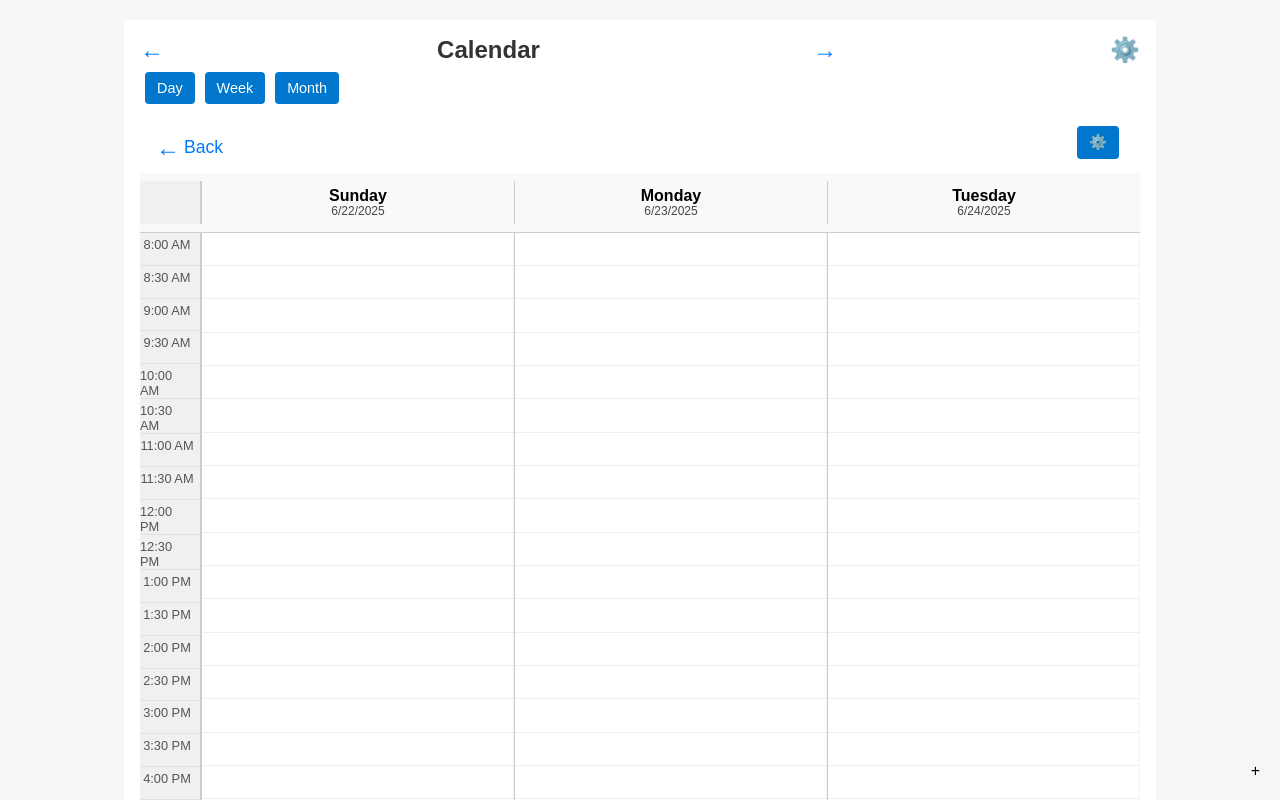
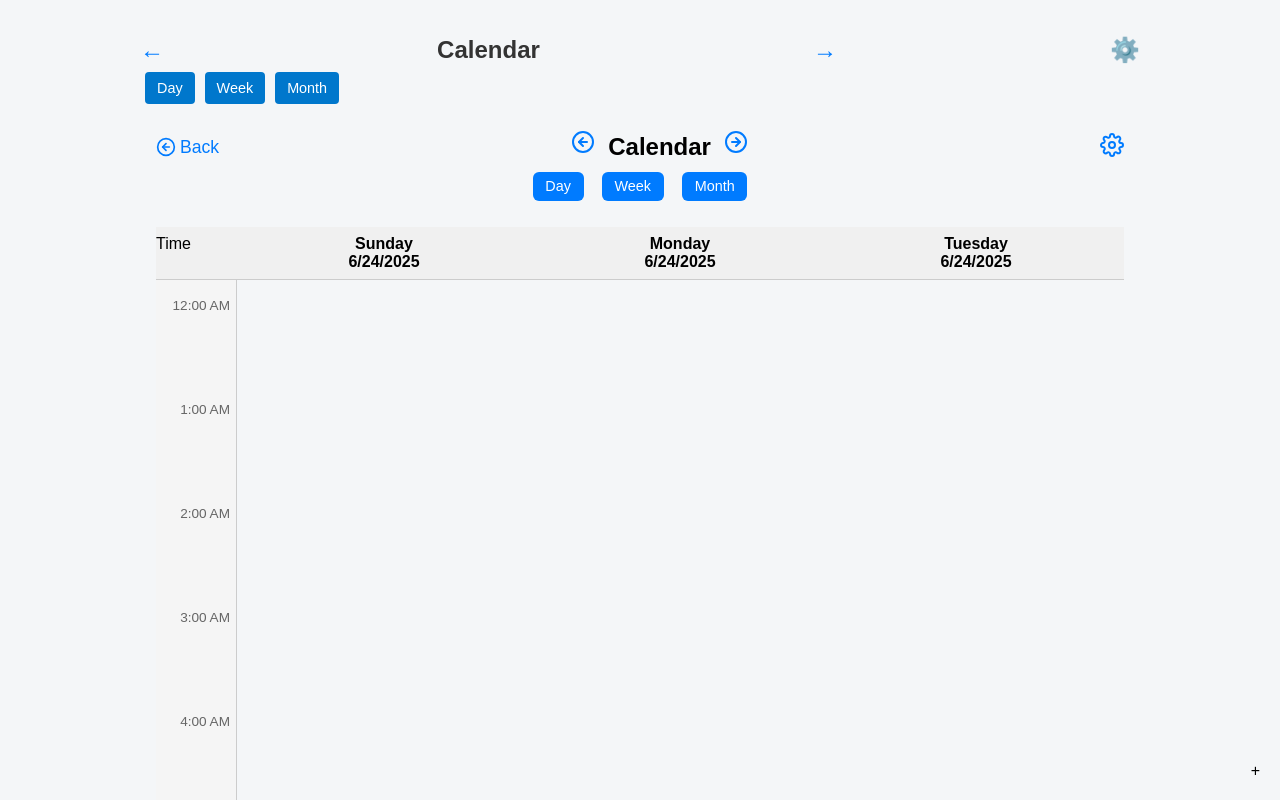
Before and after one commit to JMaraglia/crumb-v3, a React (Vite) app: page /calendar in a window 1280 px wide. Shown: the top 800 px of the page. Built offline with nearby package versions, Linux system fonts and the light colour scheme.

Commit message:
Fix: Implement 3/5/7-day view toggle and layout cleanu\

```diff
--- a/src/WeekView.jsx
+++ b/src/WeekView.jsx
@@ -1,184 +1,117 @@
 import React, { useState } from 'react';
-import { useNavigate } from 'react-router-dom';
-import './WeekView.css';
+import './CalendarPage.css';
+import { FiArrowLeftCircle, FiArrowRightCircle, FiPlusCircle, FiSettings } from 'react-icons/fi';
 
-const hourLabels = Array.from({ length: 18 }, (_, i) => {
-  const hour = 8 + Math.floor(i / 2);
-  const minutes = i % 2 === 0 ? '00' : '30';
-  const suffix = hour >= 12 ? 'PM' : 'AM';
-  const displayHour = hour > 12 ? hour - 12 : hour;
-  return `${displayHour}:${minutes} ${suffix}`;
-});
+const daysOfWeek = ['Sunday', 'Monday', 'Tuesday', 'Wednesday', 'Thursday', 'Friday', 'Saturday'];
 
-const timeKeys = Array.from({ length: 18 }, (_, i) => {
-  const hour = 8 + Math.floor(i / 2);
-  const minutes = i % 2 === 0 ? '00' : '30';
-  return `${hour.toString().padStart(2, '0')}:${minutes}`;
-});
-
-const fullDays = ['Sunday', 'Monday', 'Tuesday', 'Wednesday', 'Thursday', 'Friday', 'Saturday'];
-
-function WeekView({ itinerary = {}, customEvents = [], onEdit, onDoubleClick, currentWeekStart }) {
-  const navigate = useNavigate();
-  const [weekOffset, setWeekOffset] = useState(0);
-  const [viewMode, setViewMode] = useState(3);
+const WeekView = () => {
+  const [viewDays, setViewDays] = useState(3); // Default to 3-day view
+  const [startIndex, setStartIndex] = useState(0);
   const [showGearMenu, setShowGearMenu] = useState(false);
 
-  const days = fullDays.slice(0, viewMode);
-
-  const getStartOfWeek = () => {
-    return new Date(currentWeekStart);
+  const handleNext = () => {
+    setStartIndex((prev) => Math.min(prev + 1, 7 - viewDays));
   };
 
-  const getDateOfCurrentWeekday = (weekday) => {
-    const startOfWeek = getStartOfWeek();
-    const index = days.indexOf(weekday);
-    return new Date(startOfWeek.getFullYear(), startOfWeek.getMonth(), startOfWeek.getDate() + index);
+  const handlePrev = () => {
+    setStartIndex((prev) => Math.max(prev - 1, 0));
   };
 
-  const getEventsForDay = (day) => {
-    const calendarDate = getDateOfCurrentWeekday(day);
-
-    const filterEvents = (events) => {
-      return events.filter((event) => {
-        const eventDate = new Date(event.date);
-        const diffDays = Math.floor((calendarDate - eventDate) / (1000 * 60 * 60 * 24));
-        const sameWeekday = calendarDate.getDay() === eventDate.getDay();
-        const repeat = event.repeat || 'none';
-
-        if (!sameWeekday) return false;
-
-        switch (repeat) {
-          case 'none':
-            return calendarDate.toDateString() === eventDate.toDateString();
-          case 'weekly':
-            return diffDays % 7 === 0 && diffDays >= 0;
-          case 'biweekly':
-            return diffDays % 14 === 0 && diffDays >= 0;
-          case 'monthly':
-            return calendarDate.getDate() === eventDate.getDate();
-          case 'daily':
-            return diffDays >= 0;
-          default:
-            return false;
-        }
-      });
-    };
-
-    return [
-      ...filterEvents(Object.values(itinerary).flat()),
-      ...filterEvents(customEvents)
-    ];
+  const handleGearClick = () => {
+    setShowGearMenu((prev) => !prev);
   };
 
-  const handleClick = (event) => {
-    if (event.type === 'customer') {
-      navigate(`/notes/${event.id}`);
-    } else if (event.type === 'prospect') {
-      navigate(`/prospect-notes/${event.id}`);
-    } else {
-      onEdit && onEdit(event);
-    }
+  const handleGearOption = (days) => {
+    setViewDays(days);
+    setStartIndex(0);
+    setShowGearMenu(false);
   };
 
-  const renderEvents = (events, hourKey) => {
-    return events
-      .filter((event) => event.time === hourKey)
-      .map((event, i) => {
-        return (
-          <div
-            key={i}
-            className="event-entry"
-            style={{
-              top: `${i * 52}px`,
-              height: `48px`,
-              backgroundColor: event.color || '#007bff',
-              color: 'white',
-            }}
-            onClick={() => handleClick(event)}
-            onDoubleClick={() => onDoubleClick && onDoubleClick(event)}
-          >
-            {event.name || 'Unnamed Event'}
-          </div>
-        );
-      });
+  const renderHourLabels = () => {
+    const hours = [];
+    for (let i = 0; i < 24; i++) {
+      hours.push(
+        <div key={i} className="time-slot">
+          {`${i % 12 === 0 ? 12 : i % 12}:00 ${i < 12 ? 'AM' : 'PM'}`}
+        </div>
+      );
+      hours.push(<div key={`half-${i}`} className="time-slot" />);
+    }
+    return hours;
   };
 
-  const startOfWeek = getStartOfWeek();
+  const renderDayColumns = () => {
+    return daysOfWeek.slice(startIndex, startIndex + viewDays).map((day, index) => (
+      <div key={index} className="day-column">
+        <div className="day-column-header">
+          <div>{day}</div>
+          <div>{new Date().toLocaleDateString()}</div>
+        </div>
+        {Array.from({ length: 48 }, (_, i) => (
+          <div key={i} className="calendar-cell" />
+        ))}
+      </div>
+    ));
+  };
 
   return (
-    <div className="week-view">
-      <div className="week-back-nav">
-        <span className="calendar-nav-arrow" onClick={() => navigate(-1)}>←</span>
-        <span className="back-text">Back</span>
+    <div className="calendar-container">
+      <div className="calendar-header">
+        <div className="calendar-back">
+          <FiArrowLeftCircle size={20} />
+          <span className="back-text">Back</span>
+        </div>
+
+        <div className="calendar-center">
+          <button className="calendar-nav-arrow" onClick={handlePrev}>
+            <FiArrowLeftCircle />
+          </button>
+          <h2 className="calendar-title">Calendar</h2>
+          <button className="calendar-nav-arrow" onClick={handleNext}>
+            <FiArrowRightCircle />
+          </button>
+        </div>
 
         <div className="gear-menu">
-          <button onClick={() => setShowGearMenu(!showGearMenu)}>⚙️</button>
+          <FiSettings className="calendar-gear" onClick={handleGearClick} />
           {showGearMenu && (
             <div className="gear-options">
-              <div onClick={() => setViewMode(3)}>3-Day View</div>
-              <div onClick={() => setViewMode(5)}>5-Day View</div>
-              <div onClick={() => setViewMode(7)}>7-Day View</div>
+              <div onClick={() => handleGearOption(3)}>3-Day View</div>
+              <div onClick={() => handleGearOption(5)}>5-Day View</div>
+              <div onClick={() => handleGearOption(7)}>7-Day View</div>
             </div>
           )}
         </div>
       </div>
 
-      <div className="week-header">
-        <div className="time-column-header"></div>
-        {days.map((day, idx) => {
-          const currentDate = new Date(startOfWeek);
-          currentDate.setDate(currentDate.getDate() + idx);
-          return (
-            <div key={day} className="day-column-header">
-              <div className="day-title">{day}</div>
-              <div className="day-date">{`${(currentDate.getMonth() + 1)}/${currentDate.getDate()}/${currentDate.getFullYear()}`}</div>
-            </div>
-          );
-        })}
+      <div className="calendar-view-buttons">
+        <button>Day</button>
+        <button>Week</button>
+        <button>Month</button>
       </div>
 
-      <div className="week-body">
-        <div className="week-grid">
-          <div className="time-column">
-            {hourLabels.map((label, idx) => (
-              <div key={idx} className="time-slot">{label}</div>
-            ))}
-          </div>
+      <div className="week-view">
+        <div className="week-header">
+          <div className="time-column-header">Time</div>
+          {daysOfWeek.slice(startIndex, startIndex + viewDays).map((day, i) => (
+            <div key={i} className="day-column-header">
+              <div>{day}</div>
+              <div>{new Date().toLocaleDateString()}</div>
+            </div>
+          ))}
+        </div>
 
-          {days.map((day, idx) => {
-            const events = getEventsForDay(day);
-            return (
-              <div key={idx} className="day-column">
-                {timeKeys.map((hourKey, i) => {
-                  const currentDate = new Date(startOfWeek);
-                  currentDate.setDate(currentDate.getDate() + idx);
-                  const dateString = currentDate.toISOString().split('T')[0];
-
-                  return (
-                    <div
-                      key={i}
-                      className="calendar-cell"
-                      onDoubleClick={() =>
-                        onDoubleClick &&
-                        onDoubleClick({
-                          date: dateString,
-                          time: hourKey,
-                          name: '',
-                        })
-                      }
-                    >
-                      {renderEvents(events, hourKey)}
-                    </div>
-                  );
-                })}
-              </div>
-            );
-          })}
+        <div className="week-body">
+          <div className="time-column">{renderHourLabels()}</div>
+          {renderDayColumns()}
         </div>
       </div>
+
+      <button className="plus-button">
+        <FiPlusCircle size={32} />
+      </button>
     </div>
   );
-}
+};
 
 export default WeekView;
```
